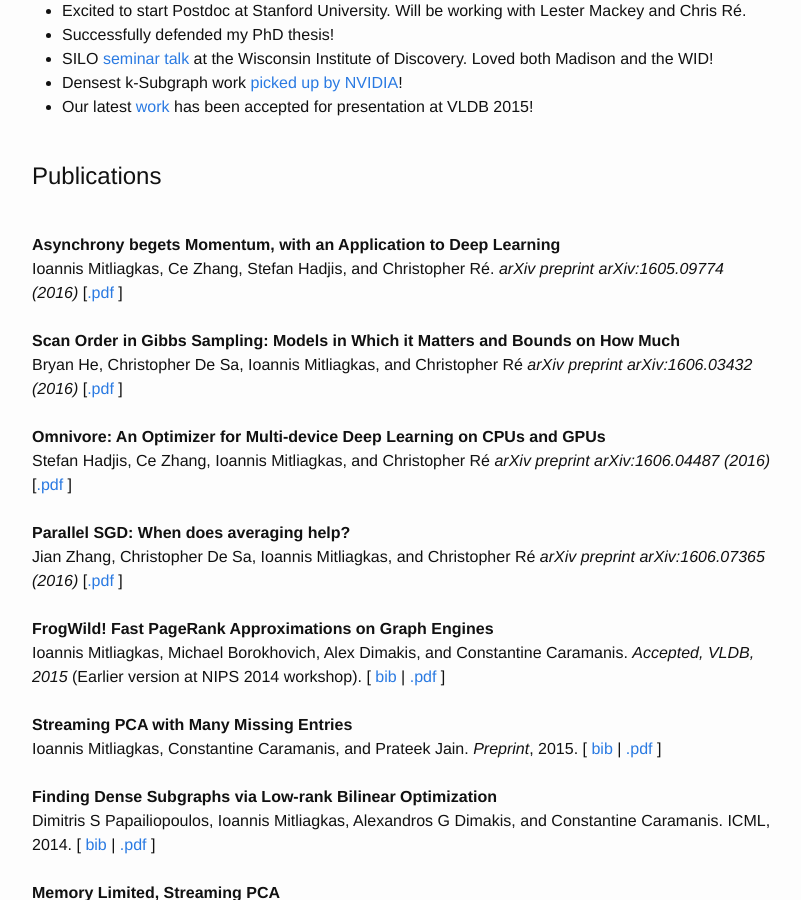
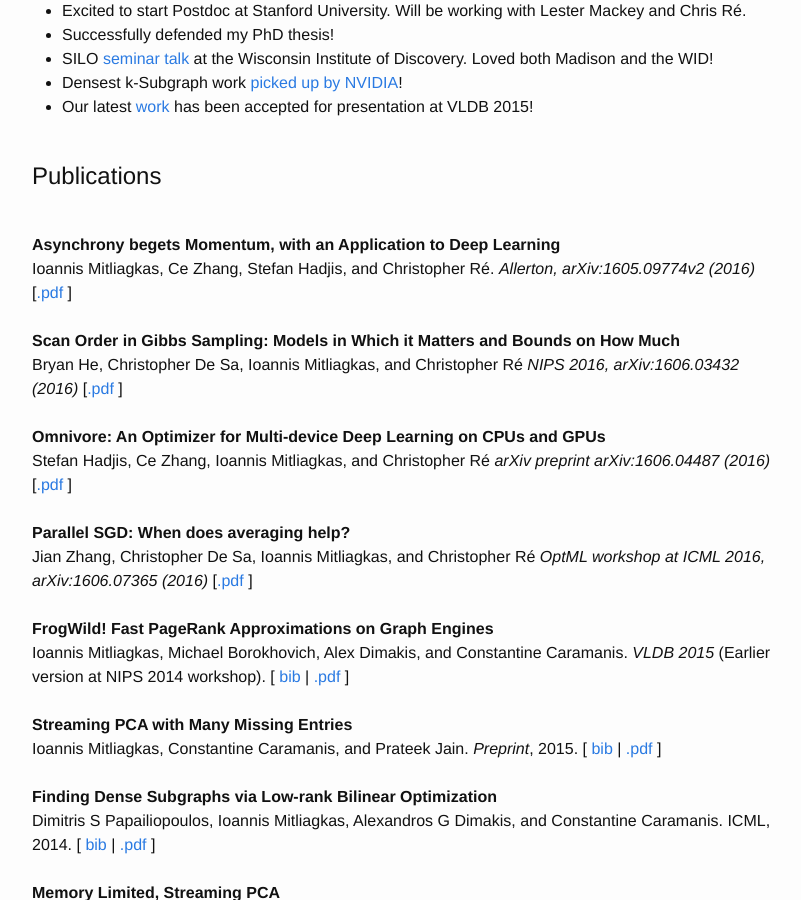
Before and after one commit to mitliagkas/mitliagkas.github.io, a Jekyll site: the page built from index.html, in a window 1280 px wide and 900 px high, scrolled down 2102 px. Shown: the whole window, without its empty margins (238-1039 px from the left). Built offline with Jekyll 4.4.1, drawn with Linux system fonts in a browser that asks for light colours.

Commit message:
Biblio/RS

```diff
--- a/_includes/biblio.html
+++ b/_includes/biblio.html
@@ -7,7 +7,7 @@
 <dd>
 <b>Asynchrony begets Momentum, with an Application to Deep Learning</b><br>
 Ioannis Mitliagkas, Ce Zhang, Stefan Hadjis, and Christopher Ré.
-	<em>arXiv preprint arXiv:1605.09774 (2016)</em>
+	<em>Allerton, arXiv:1605.09774v2 (2016)</em>
 [<a href="http://arxiv.org/pdf/1605.09774">.pdf</a>&nbsp;]
 
 </dd>
@@ -18,7 +18,7 @@ Ioannis Mitliagkas, Ce Zhang, Stefan Hadjis, and Christopher Ré.
 <dd>
 <b>Scan Order in Gibbs Sampling: Models in Which it Matters and Bounds on How Much</b><br>
 Bryan He, Christopher De Sa, Ioannis Mitliagkas, and Christopher Ré
-	<em>arXiv preprint arXiv:1606.03432 (2016)</em>
+	<em>NIPS 2016, arXiv:1606.03432 (2016)</em>
 [<a href="http://arxiv.org/pdf/1606.03432">.pdf</a>&nbsp;]
 
 </dd>
@@ -42,7 +42,7 @@ Stefan Hadjis, Ce Zhang, Ioannis Mitliagkas, and Christopher Ré
 <dd>
 <b>Parallel SGD: When does averaging help?</b><br>
 Jian Zhang, Christopher De Sa, Ioannis Mitliagkas, and Christopher Ré
-	<em>arXiv preprint arXiv:1606.07365 (2016)</em>
+	<em>OptML workshop at ICML 2016, arXiv:1606.07365 (2016)</em>
 [<a href="http://arxiv.org/pdf/1606.07365">.pdf</a>&nbsp;]
 
 </dd>
@@ -55,7 +55,7 @@ Jian Zhang, Christopher De Sa, Ioannis Mitliagkas, and Christopher Ré
 <b>FrogWild! Fast PageRank Approximations on Graph Engines</b><br>
  Ioannis Mitliagkas, Michael Borokhovich, Alex Dimakis, and
   Constantine Caramanis.
-	<em>Accepted, VLDB, 2015</em> (Earlier version at NIPS 2014 workshop).
+	<em>VLDB 2015</em> (Earlier version at NIPS 2014 workshop).
 [&nbsp;<a href="biblio_bib.html#mitliagkas2014frogwild">bib</a>&nbsp;|
 <a href="papers/FrogWild.pdf">.pdf</a>&nbsp;]
 
```
Also changed, not shown: 1 other file.
